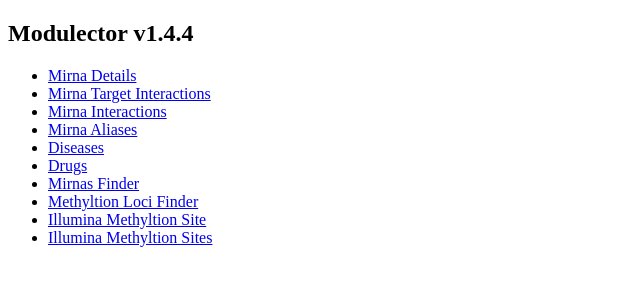
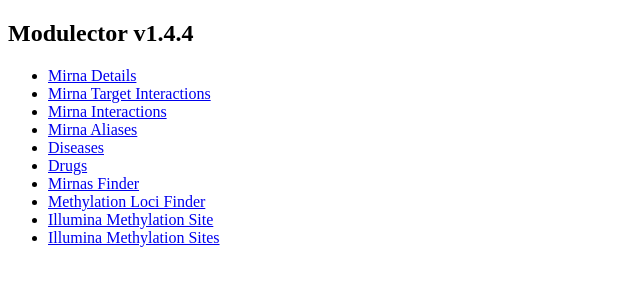
Before and after one commit to omics-datascience/modulector, a Django app: page / in a window 1280 px wide. Shown: the top 300 px of the page, without its empty margins (0-640 px from the left). Run offline with Django 3.2, Linux system fonts and the light colour scheme; parts of the project's set-up code (start-up, migrations or seed data) failed here and were passed over.

Commit message:
Fixed typos

```diff
--- a/modulector/templates/index.html
+++ b/modulector/templates/index.html
@@ -29,13 +29,13 @@
         <a href="{% url 'mirnas_finder' %}">Mirnas Finder</a>
     </li>
     <li>
-        <a href="{% url 'methylations_finder' %}">Methyltion Loci Finder</a>
+        <a href="{% url 'methylations_finder' %}">Methylation Loci Finder</a>
     </li>
     <li>
-        <a href="/methylation-site">Illumina Methyltion Site</a>
+        <a href="/methylation-site">Illumina Methylation Site</a>
     </li>
     <li>
-        <a href="{% url 'methylation_sites' %}">Illumina Methyltion Sites</a>
+        <a href="{% url 'methylation_sites' %}">Illumina Methylation Sites</a>
     </li>
 </ul>
 </body>
```
